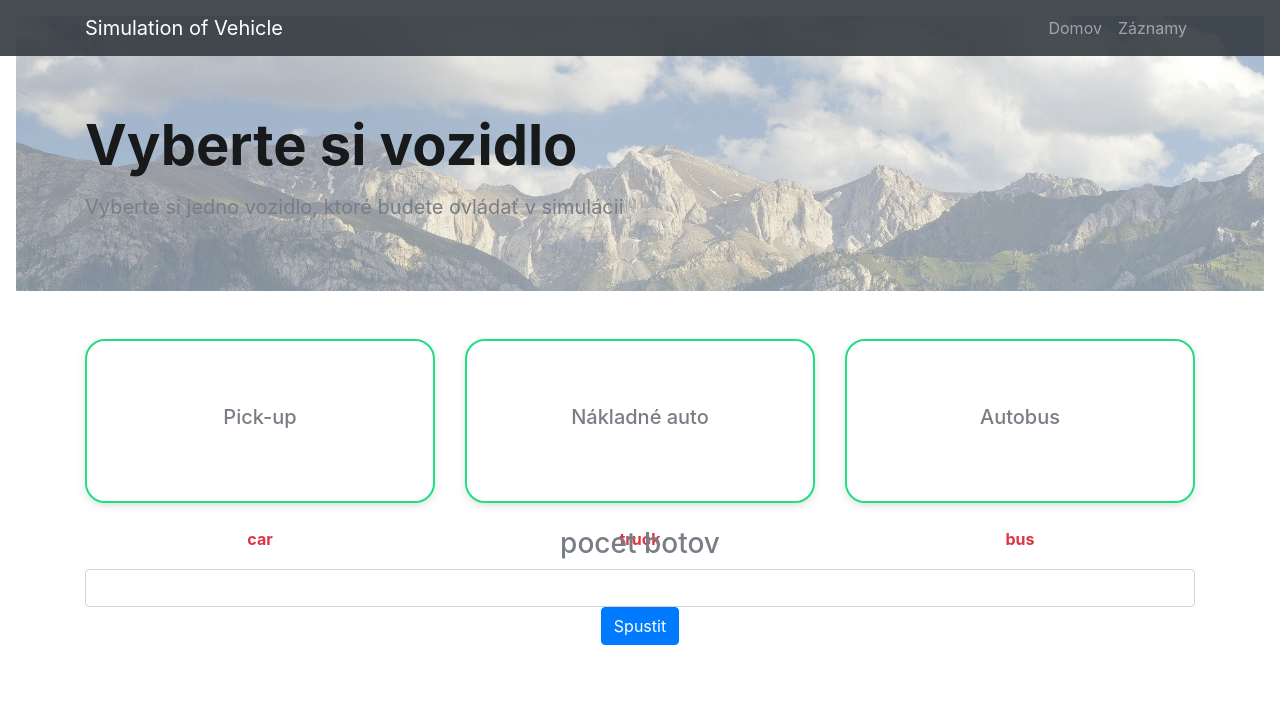
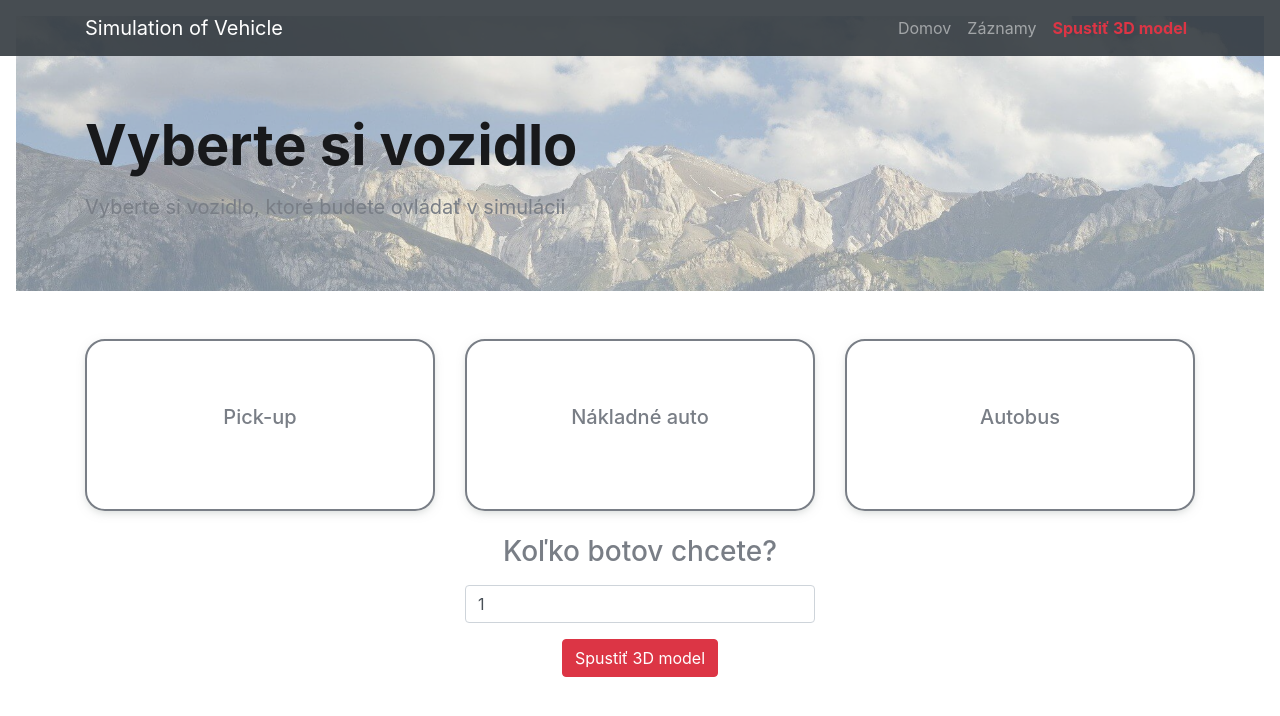
Before and after one commit to marekdrab/DP, a PHP site: page /choice.php in a window 1280 px wide. Shown: the top 716 px of the page. Run offline with PHP 8.4, Linux system fonts and the light colour scheme.

Commit message:
uprava dizajnu a tlacidiel, jazykovych mutacii

```diff
--- a/choice.php
+++ b/choice.php
@@ -1,5 +1,6 @@
 <?php
 include "config.php";
+session_start();
 ?>
 <!DOCTYPE html>
 <html lang="<?= $lang['lang'] ?>">
@@ -33,6 +34,9 @@ include "config.php";
                 <li class="nav-item">
                     <a class="nav-link" href="record.php"><?= $lang['record'] ?></a>
                 </li>
+                <li class="nav-item">
+                    <a class="nav-link text-danger font-weight-bold" href="choice.php"><?= $lang['start'] ?></a>
+                </li>
             </ul>
         </div>
     </div>
@@ -55,48 +59,37 @@ include "config.php";
             <div class="col-md-4 text-center">
                 <input type="radio" id="control_01" name="select" value="car" required>
                 <label for="control_01" id="label_car">
-                    <p class="h5 mt-5 mb-0"><?= $lang['pickup'] ?></p>
+                    <p class="h5 mt-5 mb-5"><?= $lang['pickup'] ?></p>
                 </label>
-                <a class="nav-link text-danger font-weight-bold" href="model.php?choice=car">
-                    car
-                </a>
             </div>
             <div class="col-md-4 text-center">
                 <input type="radio" id="control_02" name="select" value="truck" required>
                 <label for="control_02" id="label_truck">
-                    <p class="h5 mt-5 mb-0"><?= $lang['truck'] ?></p>
+                    <p class="h5 mt-5 mb-5"><?= $lang['truck'] ?></p>
                 </label>
-                <a class="nav-link text-danger font-weight-bold" href="model.php?choice=truck">
-                    truck
-                </a>
-
             </div>
             <div class="col-md-4 text-center">
                 <input type="radio" id="control_03" name="select" value="bus" required>
                 <label for="control_03" id="label_bus">
-                    <p class="h5 mt-5 mb-0"><?= $lang['bus'] ?></p>
+                    <p class="h5 mt-5 mb-5"><?= $lang['bus'] ?></p>
                 </label>
-                <a class="nav-link text-danger font-weight-bold" href="model.php?choice=bus">
-                    bus
-                </a>
             </div>
         </div>
         <br>
-        <div class="row">
-            <div class="col-md-12 text-center">
-                <h3>pocet botov</h3>
-                <input class="form-control" type="number" id="bots" name="bots" required>
+        <div class="row justify-content-center">
+            <div class="col-md-4 text-center">
+                <h3><?= $lang['bot-count']?></h3>
+                <input class="form-control mb-3 mt-3" type="number" id="bots" name="bots" min="1" max="10" value="1" required>
             </div>
         </div>
         <div class="row">
             <div class="col-md-12 text-center">
-                <button class="btn btn-primary" type="submit">Spustit</button>
+                <button class="btn btn-danger" type="submit"><?= $lang['start']?></button>
             </div>
         </div>
     </form>
 </div>
 
-
 <script src="script.js"></script>
 </body>
 </html>
--- a/css/style.css
+++ b/css/style.css
@@ -57,7 +57,7 @@ label {
     height: 100%;
     display: block;
     background: white;
-    border: 2px solid hsla(150, 75%, 50%, 1);
+    border: 2px solid #797e86;
     border-radius: 20px;
     padding: 1rem;
     margin-bottom: 1rem;
@@ -67,13 +67,13 @@ label {
     position: relative;
 }
 input[type="radio"]:checked + label {
-    background: hsla(150, 75%, 50%, 1);
+    background: #797e86;
     color: hsla(215, 0%, 100%, 1);
-    box-shadow: 0px 0px 20px hsla(150, 100%, 50%, 0.75);
+    box-shadow: 0px 0px 20px #797e86;
 &::after {
      color: hsla(215, 5%, 25%, 1);
      font-family: FontAwesome;
-     border: 2px solid hsla(150, 75%, 45%, 1);
+     border: 2px solid #797e86;
      content: "\f00c";
      font-size: 24px;
      position: absolute;
--- a/index.php
+++ b/index.php
@@ -175,7 +175,7 @@ include "config.php";
 <div class="container">
     <div class="row">
         <div class="col-12 text-center pb-5">
-            <a href="model.php" id="startButton" class="btn btn-danger"><span
+            <a href="choice.php" id="startButton" class="btn btn-danger"><span
                         class="h1"><?= $lang['start'] ?></span></a>
         </div>
     </div>
--- a/languages/en.php
+++ b/languages/en.php
@@ -48,10 +48,11 @@ $lang = [
     "graph2" => "Dependence of the rate of time",
     "graph3" => "Movement of vehicles on the map",
     "vehicle" => "Choose your vehicle",
-    "vehicle-sub" => "Choose a vehicle you will drive in the simulation",
+    "vehicle-sub" => "Choose a vehicle You want to drive in the simulation",
     "pickup" => "Pick-up",
     "truck" => "Truck",
     "bus" => "Bus",
+    "bot-count" => "How many bots do You want?",
 ];
 
 ?>
--- a/languages/sk.php
+++ b/languages/sk.php
@@ -48,11 +48,11 @@ $lang = [
     "graph2" => "Závislosť rýchlosti od času",
     "graph3" => "Pohyb vozidiel po mape",
     "vehicle" => "Vyberte si vozidlo",
-    "vehicle-sub" => "Vyberte si jedno vozidlo, ktoré budete ovládať v simulácii",
+    "vehicle-sub" => "Vyberte si vozidlo, ktoré budete ovládať v simulácii",
     "pickup" => "Pick-up",
     "truck" => "Nákladné auto",
     "bus" => "Autobus",
-
+    "bot-count" => "Koľko botov chcete?",
 ];
 
 ?>
--- a/model.php
+++ b/model.php
@@ -35,8 +35,8 @@ include "config.php";
     <?= $lang['graph3'] ?>
     <div id="botPosition" class="graph-section"></div>
     <div class="lang-section">
-        <a href="model.php?lang=en"><img src="img/en.png" class="img-fluid pr-3" alt="EN"></a>
-        <a href="model.php?lang=sk"><img src="img/sk.png" class="img-fluid" alt="SK"></a>
+        <a href="model.php?choice=<?= $_SESSION['select'] ?>&lang=en"><img src="img/en.png" class="img-fluid pr-3" alt="EN"></a>
+        <a href="model.php?choice=<?= $_SESSION['select'] ?>&lang=sk"><img src="img/sk.png" class="img-fluid" alt="SK"></a>
     </div>
 </div>
 
--- a/record.php
+++ b/record.php
@@ -33,7 +33,7 @@ include "config.php";
                     <a class="nav-link" href="record.php"><?= $lang['record'] ?></a>
                 </li>
                 <li class="nav-item">
-                    <a class="nav-link text-danger font-weight-bold" href="model.php"><?= $lang['start'] ?></a>
+                    <a class="nav-link text-danger font-weight-bold" href="choice.php"><?= $lang['start'] ?></a>
                 </li>
             </ul>
         </div>
--- a/start.php
+++ b/start.php
@@ -1,8 +1,9 @@
 <?php
 $json = file_get_contents('coordinates/input_coords/path.json');
 $paths = json_decode($json, true);
-
+session_start();
 if($_SERVER['REQUEST_METHOD']=='POST' && isset($_POST['select'])&& isset($_POST['bots'])){
+    $_SESSION['select'] = $_POST['select'];
     $numbers = array();
     $bots = intval($_POST['bots']);
     $coord = array();
```
